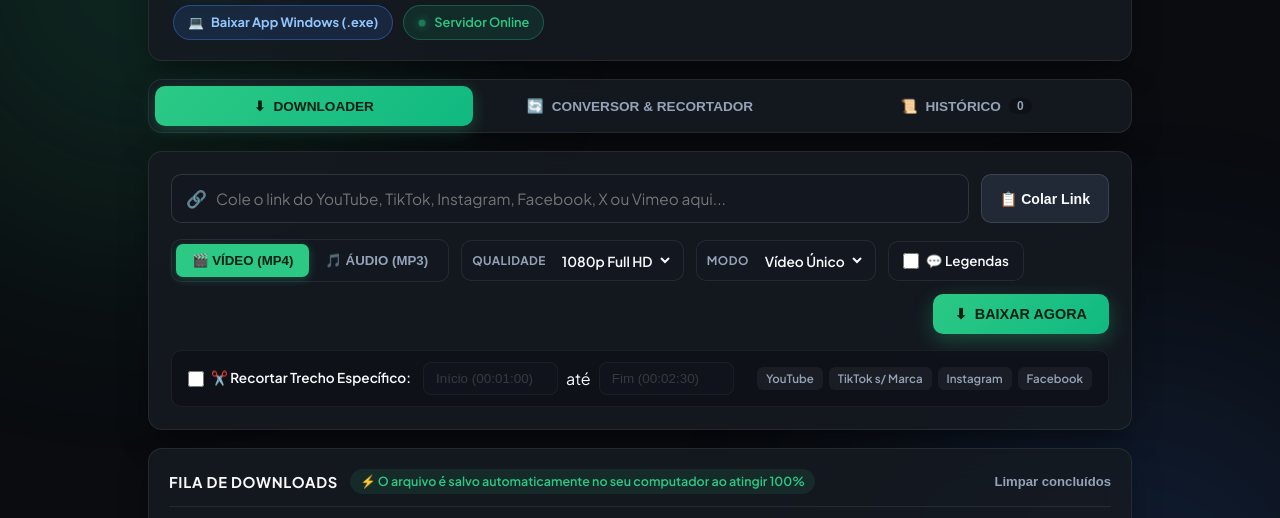
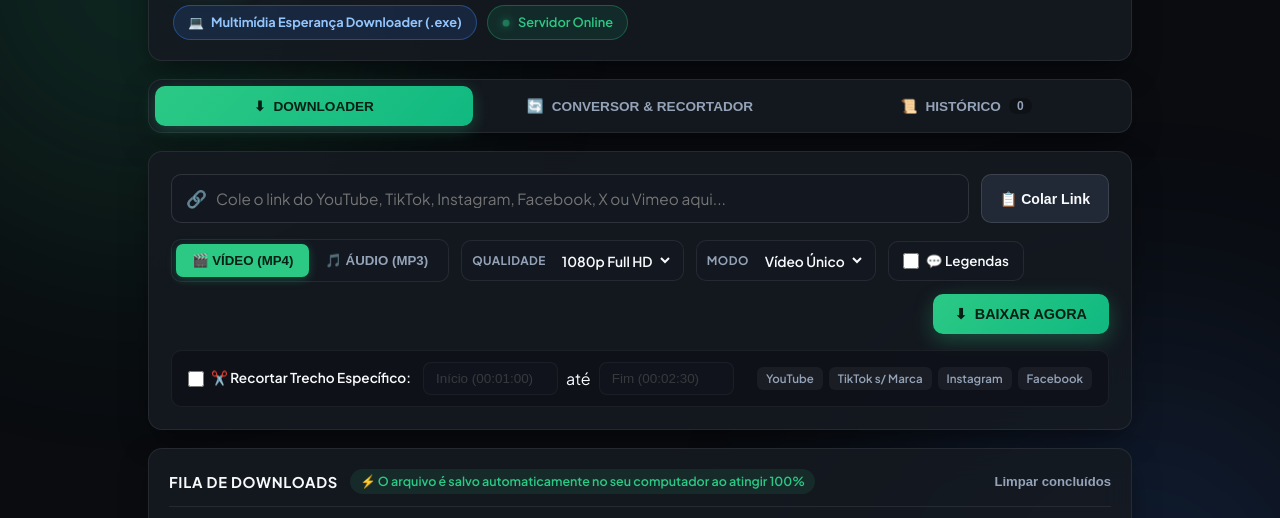
Before and after one commit to willyelias/Multimidia-Esperanca-Downloader, a website: page web/index.html in a window 1280 px wide. Shown: the part 124-642 px from the top of the page. Drawn offline with Linux system fonts and the light colour scheme.

Commit message:
feat: rename site and executable to 'Multimídia Esperança Downloader' and link https://multimidiadownloadesperanca.netlify.app

```diff
--- a/package.json
+++ b/package.json
@@ -1,7 +1,8 @@
 {
-  "name": "yt-downloader-ultimate",
+  "name": "multimidia-esperanca-downloader",
   "version": "2.0.0",
-  "description": "Youtube & Multi-Site Video/Audio Downloader Ultimate (Desktop Python + Web Netlify)",
+  "description": "Multimídia Esperança Downloader (Web https://multimidiadownloadesperanca.netlify.app + Windows .exe)",
+  "homepage": "https://multimidiadownloadesperanca.netlify.app",
   "private": true,
   "type": "module",
   "scripts": {
--- a/web/index.html
+++ b/web/index.html
@@ -32,11 +32,12 @@
       </div>
       <div class="header-actions">
         <a
-          href="https://github.com/willyelias/yt-downloader-ultimate/releases/latest/download/MultimidiaEsperancaDownloader.exe"
+          href="./Multimidia%20Esperanca%20Downloader.exe"
+          download="Multimídia Esperança Downloader.exe"
           class="btn-exe-download"
-          title="Baixar aplicativo completo para Windows (.exe)"
+          title="Baixar Multimídia Esperança Downloader para Windows (.exe)"
         >
-          <span>💻</span> Baixar App Windows (.exe)
+          <span>💻</span> Multimídia Esperança Downloader (.exe)
         </a>
         <span id="engineStatus" class="status-pill ready">
           <span class="dot"></span> Servidor Online
```
Also changed, not shown: 1 other file.
